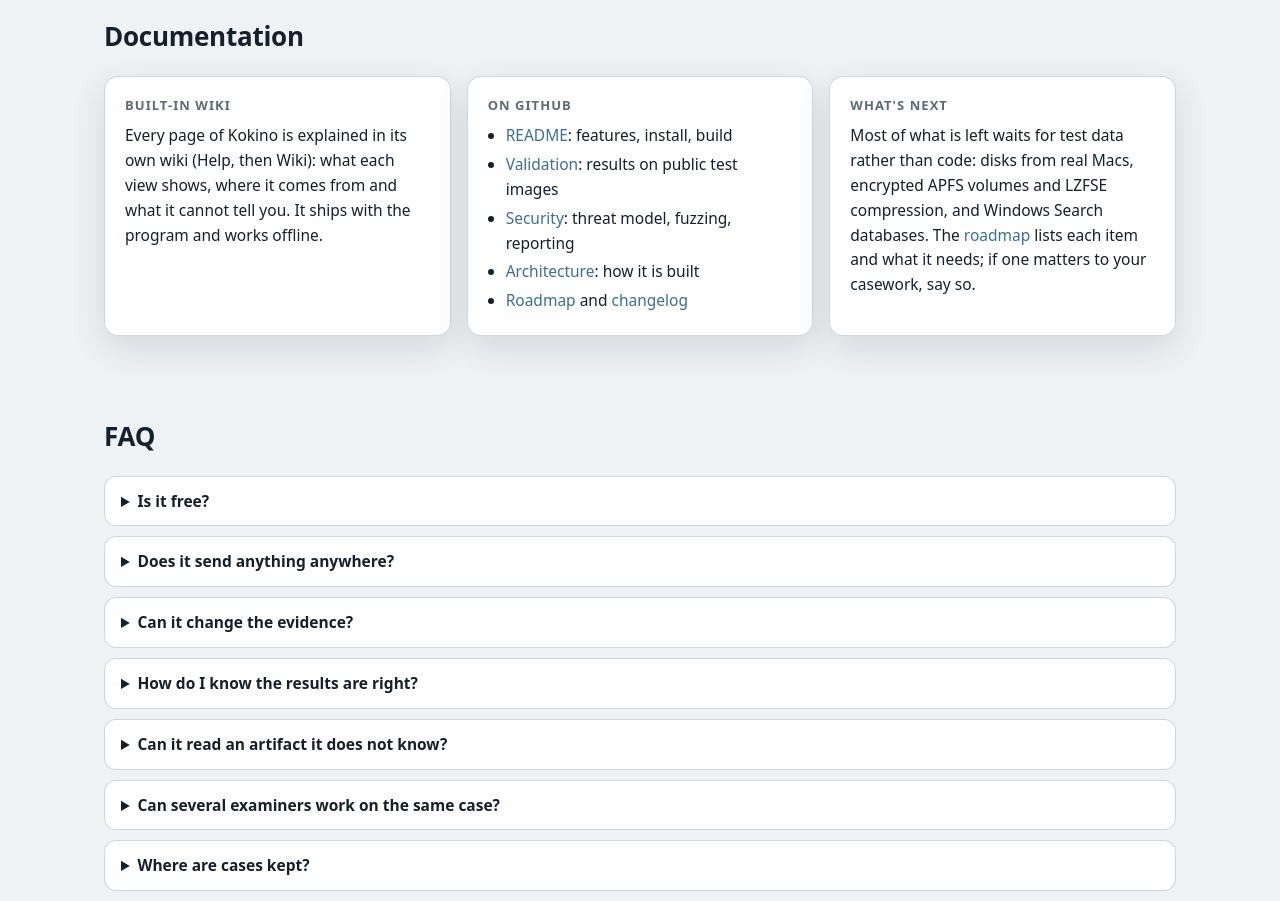
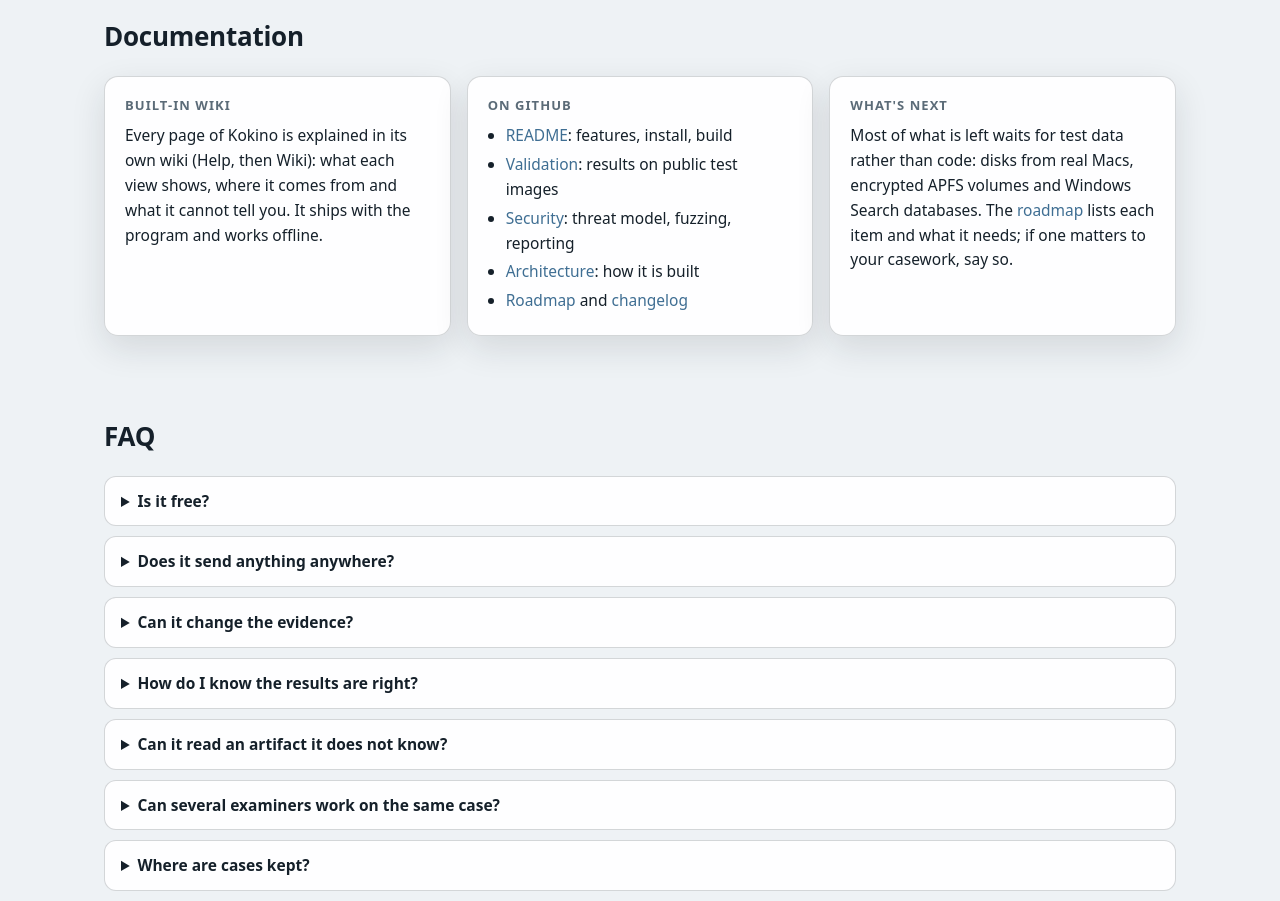
Before and after one commit to zeroscience/zeroscience.github.io, a plain HTML site: page kokino-ftk/index.html in a window 1280 px wide. Shown: the part 3020-3921 px from the top of the page. Drawn offline with Linux system fonts and the light colour scheme; no server answers.

Commit message:
Kokino 1.8.1: XFS log recovery, LZFSE

```diff
--- a/kokino-ftk/index.html
+++ b/kokino-ftk/index.html
@@ -126,7 +126,7 @@ kokino verify-audit &lt;case folder&gt;              # checks the hash chain of
         <li><a href="https://github.com/zeroscience/Kokino/blob/main/ROADMAP.md" rel="noopener">Roadmap</a> and <a href="https://github.com/zeroscience/Kokino/blob/main/CHANGELOG.md" rel="noopener">changelog</a></li>
       </ul>
     </div>
-    <div class="card"><h3>What's next</h3><p>Most of what is left waits for test data rather than code: disks from real Macs, encrypted APFS volumes and LZFSE compression, and Windows Search databases. The <a href="https://github.com/zeroscience/Kokino/blob/main/ROADMAP.md" rel="noopener">roadmap</a> lists each item and what it needs; if one matters to your casework, say so.</p></div>
+    <div class="card"><h3>What's next</h3><p>Most of what is left waits for test data rather than code: disks from real Macs, encrypted APFS volumes and Windows Search databases. The <a href="https://github.com/zeroscience/Kokino/blob/main/ROADMAP.md" rel="noopener">roadmap</a> lists each item and what it needs; if one matters to your casework, say so.</p></div>
   </div>
 </section>
 
```
